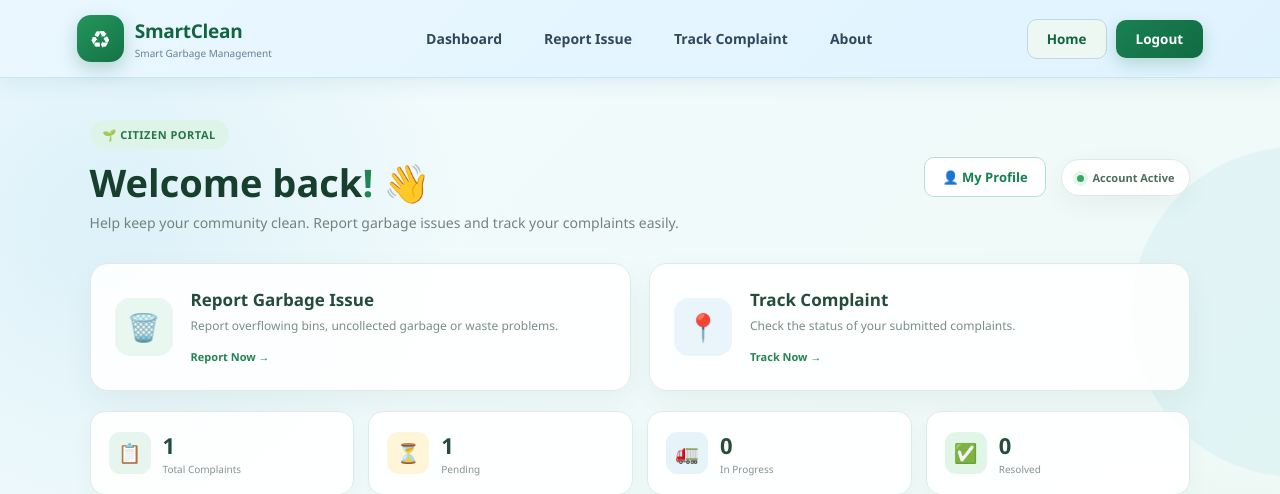
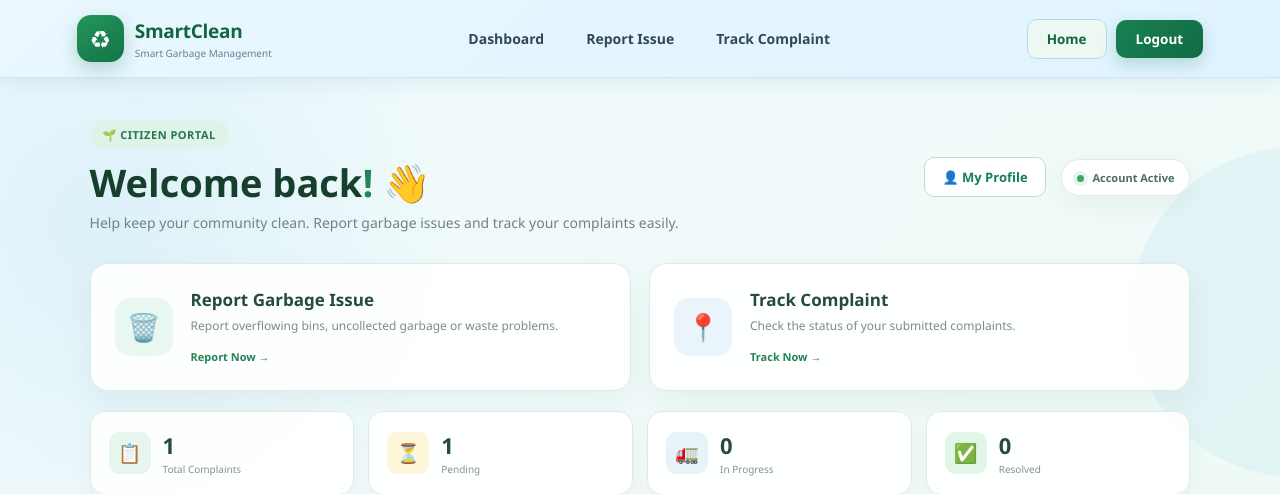
Before and after one commit to vureanuhya1/SmartClean, a Flask app: page /citizen-dashboard in a window 1280 px wide. Shown: the top 494 px of the page. Run offline with Flask 3, Linux system fonts and the light colour scheme; a user stored in the database is signed in; data comes from the database, SQL or seed files in the repository.

Commit message:
Remove 'About' link from citizen dashboard
Removed the 'About' link from the navigation menu.

```diff
--- a/templates/citizen-dashboard.html
+++ b/templates/citizen-dashboard.html
@@ -69,11 +69,7 @@
                 </a>
             </li>
 
-            <li>
-                <a href="/#about">
-                    About
-                </a>
-            </li>
+
 
         </ul>
 
```
